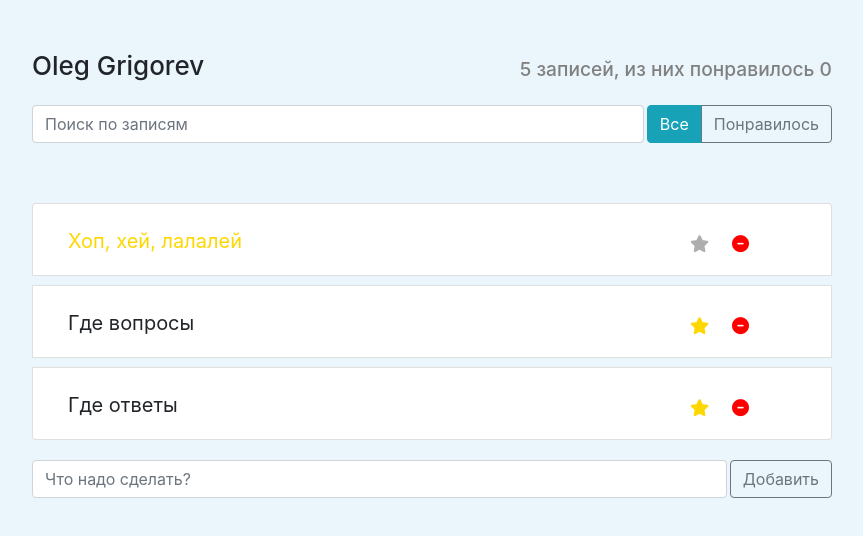
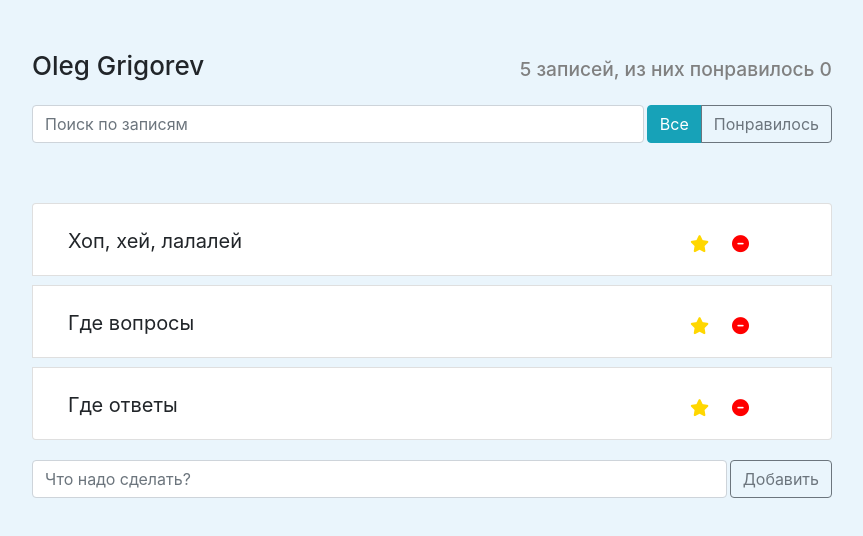
Before and after one commit to display-nice/todoshka_react, a React (Create React App) app: page / in a window 1280 px wide. Shown: the top 536 px of the page, without its empty margins (208-1071 px from the left). Built offline with nearby package versions, Linux system fonts and the light colour scheme.

Commit message:
+ favorites, + likes

```diff
--- a/src/components/post-list/post-list-item/post-list-item.jsx
+++ b/src/components/post-list/post-list-item/post-list-item.jsx
@@ -1,29 +1,74 @@
-import React from 'react';
-import './post-list-item.css';
+import React, { Component } from "react";
+import "./post-list-item.css";
+
+export default class PostListItem extends Component {
+	constructor(props) {
+		super(props);
+		this.state = {
+			favorite: false,
+			like: false,
+		}
+		this.onFavorite = this.onFavorite.bind(this);
+		this.onLike = this.onLike.bind(this);
+	}
+	onFavorite() {
+		this.setState(({favorite}) => ({
+			favorite: !favorite,
+		}))
+	}
+	onLike() {
+		this.setState(({like}) => ({
+			like: !like,
+		}))
+	}
+	render() {
+		const { text } = this.props;
+		const {favorite, like} = this.state;
+		let classNames = "app-list-item d-flex justify-content-between";
+		if (favorite) {
+			classNames += " important";
+		}
+		if (like) {
+			classNames += " like";
+		}
+		return (
+			<div className={classNames}>
+				<span onClick={this.onLike} className="app-list-item-label">{text}</span>
+				<div className="d-flex justify-content-center align-items-center">
+					<button onClick={this.onFavorite} className="btn-star btn-sm" type="button">
+						<i className="fa-solid fa-star"></i>
+					</button>
+					<button className="btn-trash btn-sm" type="button">
+						<i className="fa-solid fa-circle-minus"></i>
+					</button>
+					<i className="fa fa-heart"></i>
+				</div>
+			</div>
+		);
+	}
+}
 
 // favorite = false это установка значения favorite по умолчанию в "false"
 // то есть фолс будет, если такой проп не придёт.
-const PostListItem = ({text, favorite = false}) => {
-	let classNames = 'app-list-item d-flex justify-content-between';
-	if (favorite) {
-		classNames += ' important';
-	}
-	return (
-		<div className={classNames}>
-			<span className="app-list-item-label">
-				{text}
-			</span>
-			<div className='d-flex justify-content-center align-items-center'>
-				<button className='btn-star btn-sm' type='button'>
-					<i className="fa-solid fa-star"></i>
-				</button>
-				<button className='btn-trash btn-sm' type='button'>
-					<i className="fa-solid fa-circle-minus"></i>
-				</button>
-				<i className='fa fa-heart'></i>
-			</div>
-		</div>
-	)
-}
+// const PostListItem = ({ text, favorite = false }) => {
+// 	let classNames = "app-list-item d-flex justify-content-between";
+// 	if (favorite) {
+// 		classNames += " important";
+// 	}
+// 	return (
+// 		<div className={classNames}>
+// 			<span className="app-list-item-label">{text}</span>
+// 			<div className="d-flex justify-content-center align-items-center">
+// 				<button className="btn-star btn-sm" type="button">
+// 					<i className="fa-solid fa-star"></i>
+// 				</button>
+// 				<button className="btn-trash btn-sm" type="button">
+// 					<i className="fa-solid fa-circle-minus"></i>
+// 				</button>
+// 				<i className="fa fa-heart"></i>
+// 			</div>
+// 		</div>
+// 	);
+// };
 
-export default PostListItem;
+// export default PostListItem;
```
